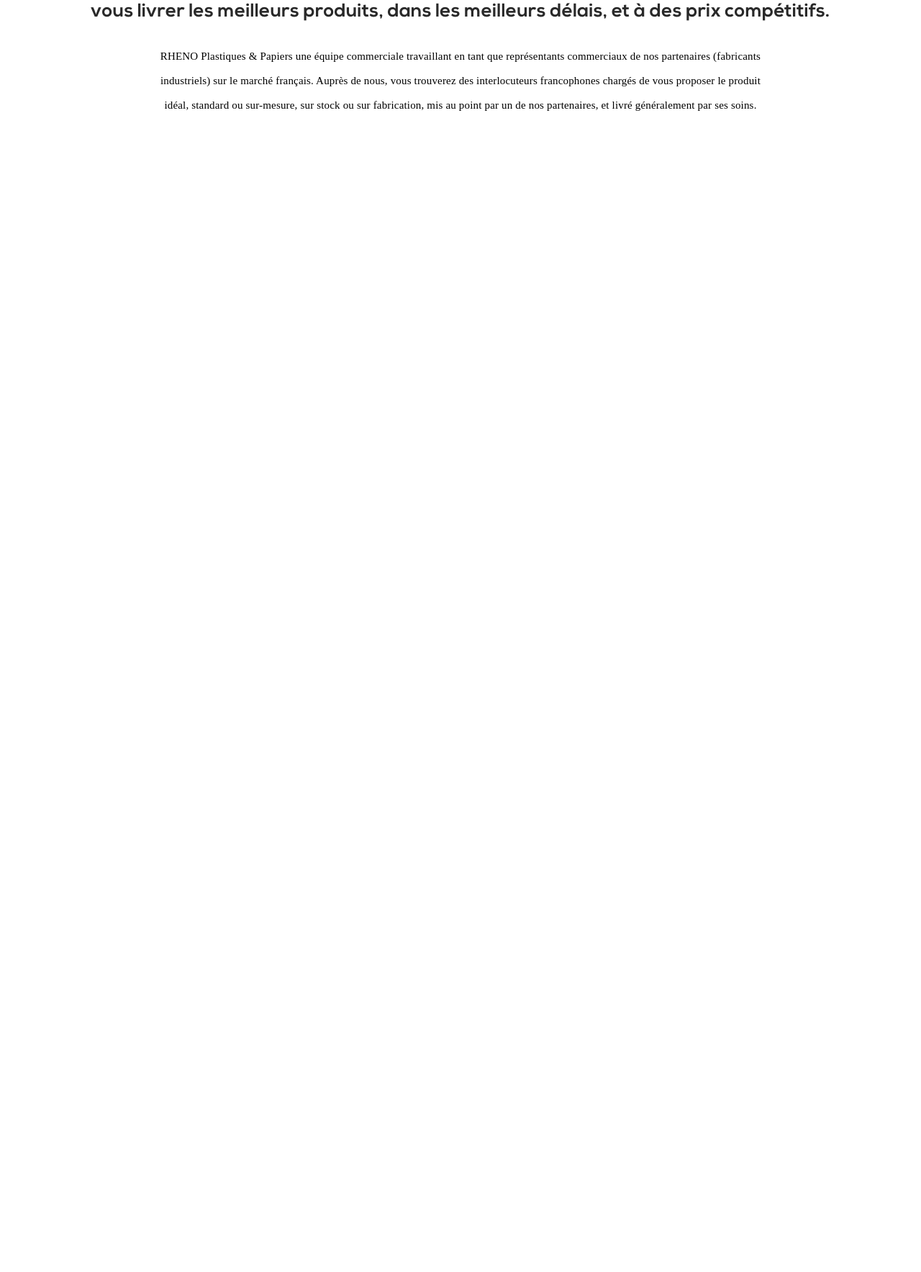
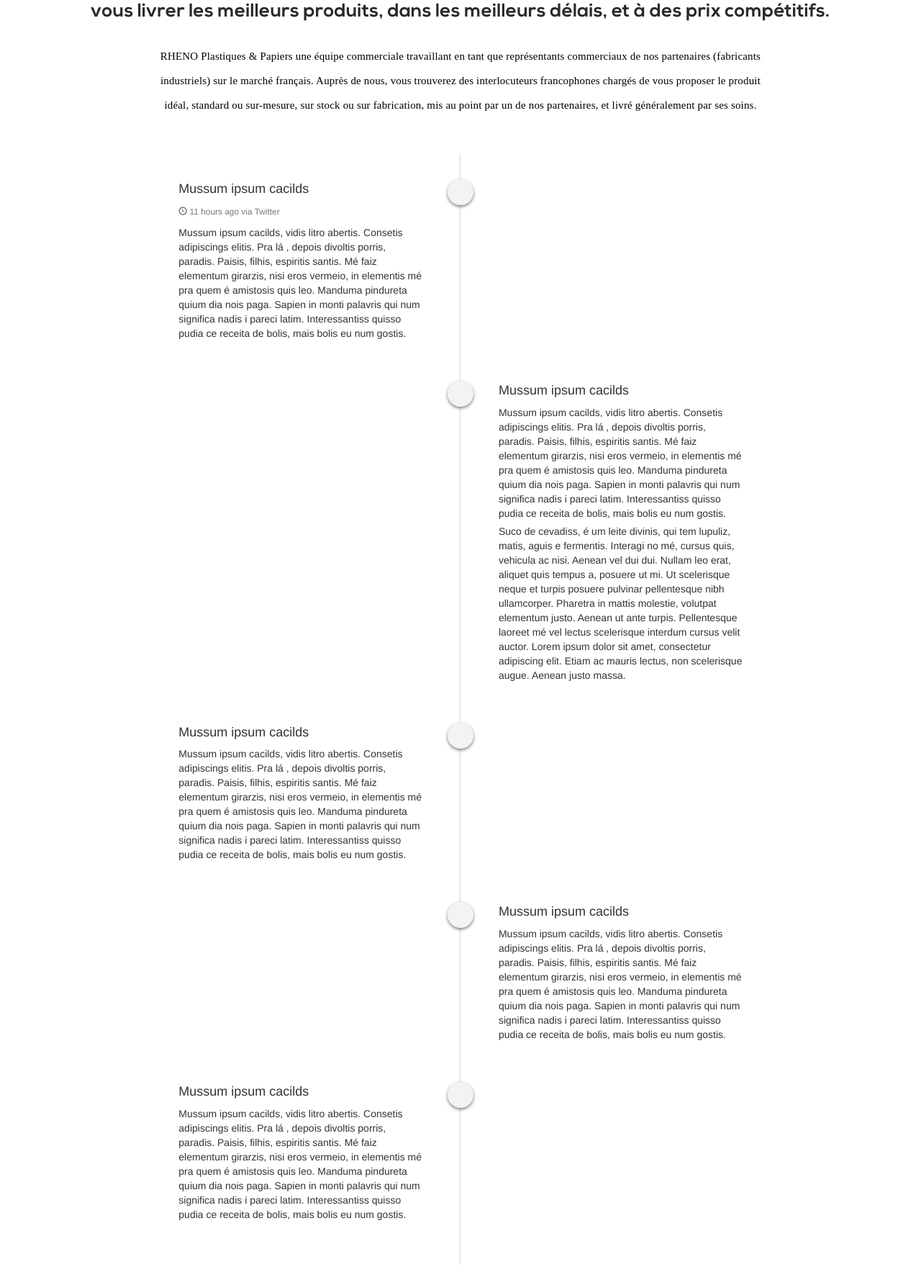
Before and after one commit to zayrt/rheno-static, a PHP site: page /qui-sommes-nous.html in a window 1280 px wide. Shown: the part 773-2540 px from the top of the page at 72% size. Before the commit the page ends 927 px from the top, so only its background shows below. Run offline with PHP 8.4, Linux system fonts and the light colour scheme; some libraries are stand-ins or nearby versions; some web fonts are replaced.

Commit message:
add timeline

```diff
--- a/css/qui-sommes-nous.css
+++ b/css/qui-sommes-nous.css
@@ -120,6 +120,10 @@
     }
 }
 
+.our-mission {
+    margin-bottom: 50px;
+}
+
 .qsn-title {
     font-family: Aller-Bold;
     color: #FFFFFF;
@@ -132,3 +136,128 @@
     margin-bottom: 10px;
     position: relative;
 }
+
+
+/* TIMELINE
+–––––––––––––––––––––––––––––––––––––––––––––––––– */
+
+.timeline {
+    list-style: none;
+    padding: 20px 0 20px;
+    position: relative;
+}
+
+.timeline:before {
+    top: 0;
+    bottom: 0;
+    position: absolute;
+    content: " ";
+    width: 3px;
+    background-color: #eeeeee;
+    left: 50%;
+    margin-left: -1.5px;
+}
+
+.timeline > li {
+    margin-bottom: 20px;
+    position: relative;
+}
+
+.timeline > li:before,
+.timeline > li:after {
+    content: " ";
+    display: table;
+}
+
+.timeline > li:after {
+    clear: both;
+}
+
+.timeline > li:before,
+.timeline > li:after {
+    content: " ";
+    display: table;
+}
+
+.timeline > li:after {
+    clear: both;
+}
+
+.timeline > li > .timeline-panel {
+    width: 46%;
+    float: left;
+    padding: 20px;
+    position: relative;
+}
+
+
+.timeline > li > .timeline-badge {
+    width: 36px;
+    height: 36px;
+    line-height: 36px;
+    font-size: 1.4em;
+    text-align: center;
+    position: absolute;
+    top: 16px;
+    left: 50%;
+    margin-left: -18px;
+    z-index: 100;
+    border-top-right-radius: 50%;
+    border-top-left-radius: 50%;
+    border-bottom-right-radius: 50%;
+    border-bottom-left-radius: 50%;
+    /* Oval 2: */
+    background: #F3F3F3;
+    box-shadow: 0 2px 4px 0 rgba(0, 0, 0, 0.50);
+}
+
+.timeline > li.timeline-inverted > .timeline-panel {
+    float: right;
+}
+
+.timeline > li.timeline-inverted > .timeline-panel:before {
+    border-left-width: 0;
+    border-right-width: 15px;
+    left: -15px;
+    right: auto;
+}
+
+.timeline > li.timeline-inverted > .timeline-panel:after {
+    border-left-width: 0;
+    border-right-width: 14px;
+    left: -14px;
+    right: auto;
+}
+
+.timeline-title {
+    margin-top: 0;
+    color: inherit;
+}
+
+.timeline-body > p,
+.timeline-body > ul {
+    margin-bottom: 0;
+}
+
+.timeline-body > p + p {
+    margin-top: 5px;
+}
+
+@media (max-width: 767px) {
+    ul.timeline:before {
+        left: 40px;
+    }
+    ul.timeline > li > .timeline-panel {
+        width: calc(100% - 90px);
+        width: -moz-calc(100% - 90px);
+        width: -webkit-calc(100% - 90px);
+    }
+    ul.timeline > li > .timeline-badge {
+        left: 22px;
+        margin-left: 0;
+        top: 16px;
+    }
+    ul.timeline > li > .timeline-panel {
+        float: right;
+    }
+}
--- a/qui-sommes-nous.html
+++ b/qui-sommes-nous.html
@@ -115,6 +115,67 @@
                     </div>
                 </div>
             </div>
+            <div class="col-lg-8 col-lg-offset-2 col-md-10 col-md-offset-1 col-sm-10 col-sm-offset-1">
+                <ul class="timeline">
+                    <li>
+                        <div class="timeline-badge"></div>
+                        <div class="timeline-panel">
+                            <div class="timeline-heading">
+                                <h4 class="timeline-title">Mussum ipsum cacilds</h4>
+                                <p><small class="text-muted"><i class="glyphicon glyphicon-time"></i> 11 hours ago via Twitter</small></p>
+                            </div>
+                            <div class="timeline-body">
+                                <p>Mussum ipsum cacilds, vidis litro abertis. Consetis adipiscings elitis. Pra lá , depois divoltis porris, paradis. Paisis, filhis, espiritis santis. Mé faiz elementum girarzis, nisi eros vermeio, in elementis mé pra quem é amistosis quis leo. Manduma pindureta quium dia nois paga. Sapien in monti palavris qui num significa nadis i pareci latim. Interessantiss quisso pudia ce receita de bolis, mais bolis eu num gostis.</p>
+                            </div>
+                        </div>
+                    </li>
+                    <li class="timeline-inverted">
+                        <div class="timeline-badge"></div>
+                        <div class="timeline-panel">
+                            <div class="timeline-heading">
+                                <h4 class="timeline-title">Mussum ipsum cacilds</h4>
+                            </div>
+                            <div class="timeline-body">
+                                <p>Mussum ipsum cacilds, vidis litro abertis. Consetis adipiscings elitis. Pra lá , depois divoltis porris, paradis. Paisis, filhis, espiritis santis. Mé faiz elementum girarzis, nisi eros vermeio, in elementis mé pra quem é amistosis quis leo. Manduma pindureta quium dia nois paga. Sapien in monti palavris qui num significa nadis i pareci latim. Interessantiss quisso pudia ce receita de bolis, mais bolis eu num gostis.</p>
+                                <p>Suco de cevadiss, é um leite divinis, qui tem lupuliz, matis, aguis e fermentis. Interagi no mé, cursus quis, vehicula ac nisi. Aenean vel dui dui. Nullam leo erat, aliquet quis tempus a, posuere ut mi. Ut scelerisque neque et turpis posuere pulvinar pellentesque nibh ullamcorper. Pharetra in mattis molestie, volutpat elementum justo. Aenean ut ante turpis. Pellentesque laoreet mé vel lectus scelerisque interdum cursus velit auctor. Lorem ipsum dolor sit amet, consectetur adipiscing elit. Etiam ac mauris lectus, non scelerisque augue. Aenean justo massa.</p>
+                            </div>
+                        </div>
+                    </li>
+                    <li>
+                        <div class="timeline-badge"></div>
+                        <div class="timeline-panel">
+                            <div class="timeline-heading">
+                                <h4 class="timeline-title">Mussum ipsum cacilds</h4>
+                            </div>
+                            <div class="timeline-body">
+                                <p>Mussum ipsum cacilds, vidis litro abertis. Consetis adipiscings elitis. Pra lá , depois divoltis porris, paradis. Paisis, filhis, espiritis santis. Mé faiz elementum girarzis, nisi eros vermeio, in elementis mé pra quem é amistosis quis leo. Manduma pindureta quium dia nois paga. Sapien in monti palavris qui num significa nadis i pareci latim. Interessantiss quisso pudia ce receita de bolis, mais bolis eu num gostis.</p>
+                            </div>
+                        </div>
+                    </li>
+                    <li class="timeline-inverted">
+                        <div class="timeline-badge"></div>
+                        <div class="timeline-panel">
+                            <div class="timeline-heading">
+                                <h4 class="timeline-title">Mussum ipsum cacilds</h4>
+                            </div>
+                            <div class="timeline-body">
+                                <p>Mussum ipsum cacilds, vidis litro abertis. Consetis adipiscings elitis. Pra lá , depois divoltis porris, paradis. Paisis, filhis, espiritis santis. Mé faiz elementum girarzis, nisi eros vermeio, in elementis mé pra quem é amistosis quis leo. Manduma pindureta quium dia nois paga. Sapien in monti palavris qui num significa nadis i pareci latim. Interessantiss quisso pudia ce receita de bolis, mais bolis eu num gostis.</p>
+                            </div>
+                        </div>
+                    </li>
+                    <li>
+                        <div class="timeline-badge"></div>
+                        <div class="timeline-panel">
+                            <div class="timeline-heading">
+                                <h4 class="timeline-title">Mussum ipsum cacilds</h4>
+                            </div>
+                            <div class="timeline-body">
+                                <p>Mussum ipsum cacilds, vidis litro abertis. Consetis adipiscings elitis. Pra lá , depois divoltis porris, paradis. Paisis, filhis, espiritis santis. Mé faiz elementum girarzis, nisi eros vermeio, in elementis mé pra quem é amistosis quis leo. Manduma pindureta quium dia nois paga. Sapien in monti palavris qui num significa nadis i pareci latim. Interessantiss quisso pudia ce receita de bolis, mais bolis eu num gostis.</p>
+                            </div>
+                        </div>
+                    </li>
+                </ul>
+            </div>
         </div>
     </div>
 </body>
```
Also changed, not shown: images/timeline.png (added), images/timeline.svg (added), 2 other files.
